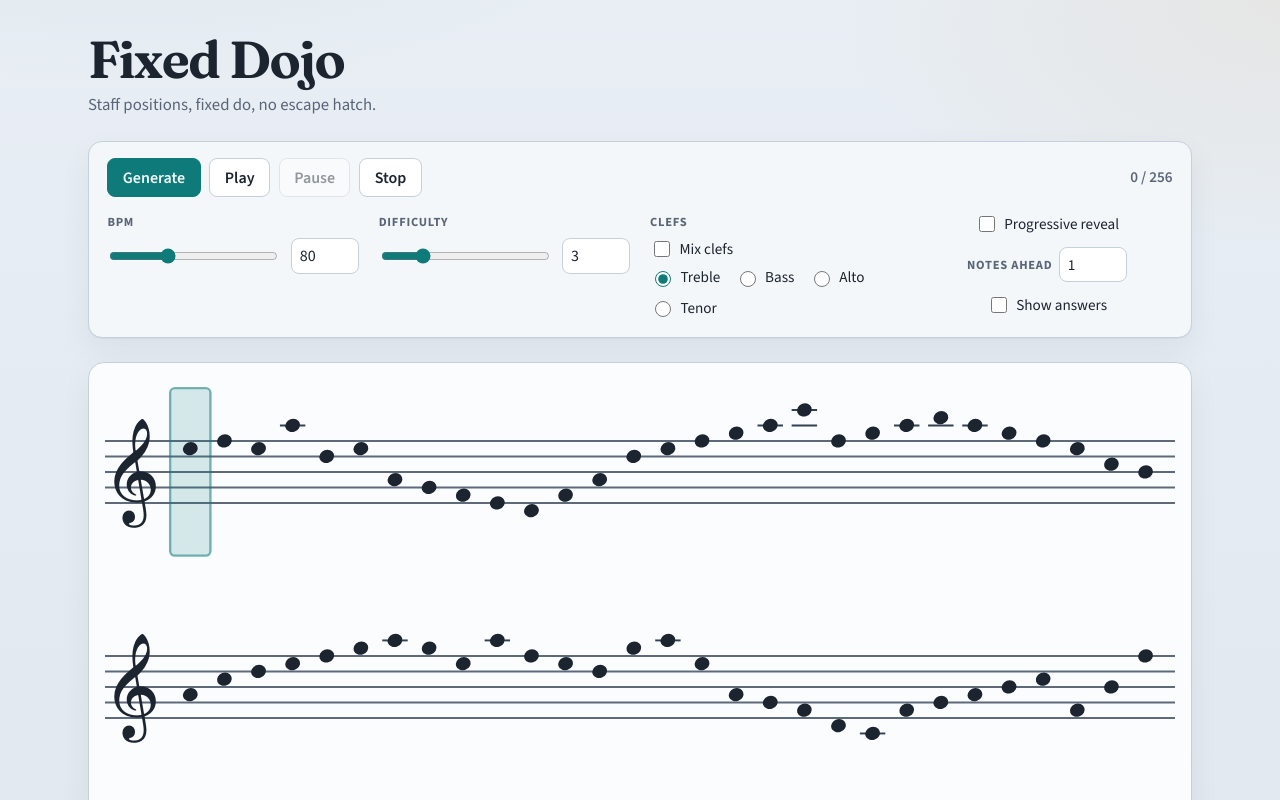
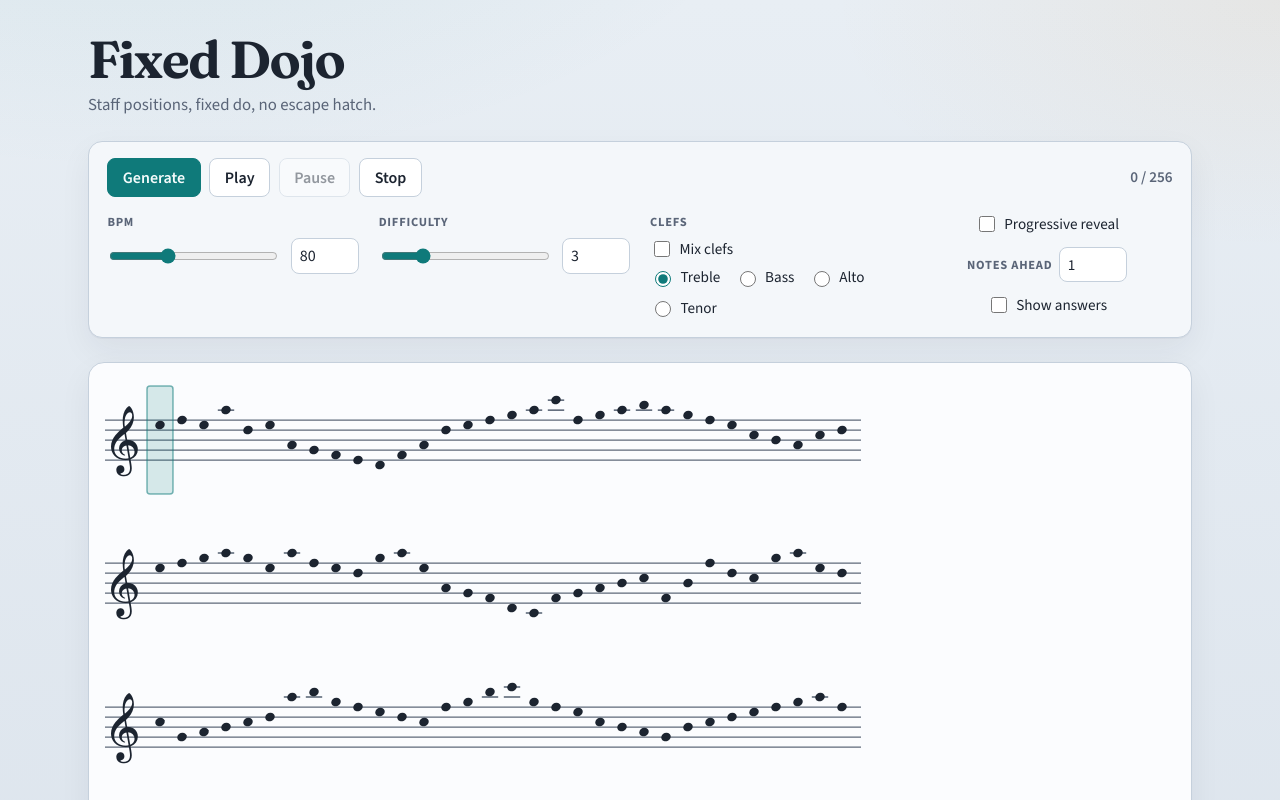
Before and after one commit to greenstrand/solfegepractice, a React (Vite) app: page / in a window 1280 px wide. Shown: the top 800 px of the page. Built offline with nearby package versions, Linux system fonts and the light colour scheme.

Commit message:
Lock staff geometry to a constant pixel scale across regenerates.

```diff
--- a/src/styles/score.css
+++ b/src/styles/score.css
@@ -22,8 +22,10 @@
 
 .staff-view {
   display: block;
-  width: 100%;
+  /* Intrinsic SVG width/height (1 user unit = 1 CSS px); do not stretch. */
+  width: auto;
   height: auto;
+  max-width: none;
   color: #1c2430;
 }
 
--- a/src/view/ScoreView.tsx
+++ b/src/view/ScoreView.tsx
@@ -4,6 +4,7 @@ import { useEffect, useRef, useState } from "react";
 import type { DrillNote } from "../model/generate";
 import type { NoteVisibility } from "../model/session";
 import { StaffView } from "./StaffView";
+import { notesPerRowForWidth } from "./staffLayout";
 import "../styles/score.css";
 
 export type ScoreViewProps = {
@@ -20,17 +21,10 @@ export type ScoreViewProps = {
 
 const MIN_NOTES_PER_ROW = 8;
 const MAX_NOTES_PER_ROW = 32;
-/** Approx px per note slot including amortized clef padding. */
-const PX_PER_NOTE_SLOT = 36;
 
+/** Notes-per-row from container width at fixed 1:1 staff geometry. */
 export function notesPerRowFromWidth(width: number): number {
-  if (!(width > 0)) {
-    return MAX_NOTES_PER_ROW;
-  }
-  return Math.min(
-    MAX_NOTES_PER_ROW,
-    Math.max(MIN_NOTES_PER_ROW, Math.floor(width / PX_PER_NOTE_SLOT)),
-  );
+  return notesPerRowForWidth(width, MIN_NOTES_PER_ROW, MAX_NOTES_PER_ROW);
 }
 
 export function ScoreView({
@@ -89,6 +83,7 @@ export function ScoreView({
             focusPeek={focusPeek}
             showRowStartClef
             showCursor={showCursor}
+            slotCount={perRow}
           />
         </div>
       ))}
--- a/src/view/StaffView.tsx
+++ b/src/view/StaffView.tsx
@@ -37,6 +37,11 @@ export type StaffViewProps = {
   /** Peek styling when Hold-F focus peek is active (labels come from visibilityFor). */
   focusPeek?: boolean;
   showCursor?: boolean;
+  /**
+   * Horizontal slot capacity for this row (notes-per-row). Staff line span uses
+   * max(notes.length, slotCount) so short final rows keep the same 1:1 scale.
+   */
+  slotCount?: number;
   className?: string;
 };
 
@@ -48,10 +53,14 @@ export function StaffView({
   showRowStartClef = false,
   focusPeek = false,
   showCursor = true,
+  slotCount,
   className = "staff-view",
 }: StaffViewProps) {
   const midClefs = midClefChangeCount(notes);
-  const width = staffRowWidth(notes.length, undefined, midClefs);
+  const slots = Math.max(notes.length, slotCount ?? notes.length);
+  // Width/height are CSS pixels: viewBox user units map 1:1 so STAFF_SPACING
+  // and clef fontSize never depend on note count or mid-clef density.
+  const width = staffRowWidth(slots, undefined, midClefs);
   const height = staffRowHeight();
   const midY = middleLineYFromTop();
   const labelY = height - STAFF_PAD_BOTTOM / 2;
@@ -69,9 +78,10 @@ export function StaffView({
   return (
     <svg
       className={className}
-      width="100%"
+      width={width}
+      height={height}
       viewBox={`0 0 ${width} ${height}`}
-      preserveAspectRatio="xMidYMid meet"
+      preserveAspectRatio="xMinYMid meet"
       role="img"
       aria-label="Staff row"
     >
--- a/src/view/staffLayout.ts
+++ b/src/view/staffLayout.ts
@@ -16,6 +16,15 @@ export const CLEF_INSET = 44;
 
 /** Extra horizontal gap before a mid-row clef change so the glyph clears the notehead. */
 export const MID_CLEF_EXTRA = Math.round(CLEF_INSET * 0.85);
+
+/** Trailing pad after the last note slot (right margin of a row). */
+export const STAFF_ROW_END_PAD = 8;
+
+/**
+ * Mid-clef gaps reserved when choosing notes-per-row from container width so
+ * dense clef-change rows rarely exceed the viewport at 1:1 user-unit scale.
+ */
+export const NOTES_PER_ROW_MID_CLEF_BUDGET = 2;
 
 /** Vertical padding above position MAX and below MIN for labels/ledgers. */
 export const STAFF_PAD_TOP = 8;
@@ -92,5 +101,25 @@ export function staffRowWidth(
   clefInset: number = CLEF_INSET,
   midClefCount = 0,
 ): number {
-  return clefInset + noteCount * NOTE_SLOT_WIDTH + midClefCount * MID_CLEF_EXTRA + 8;
+  return (
+    clefInset + noteCount * NOTE_SLOT_WIDTH + midClefCount * MID_CLEF_EXTRA + STAFF_ROW_END_PAD
+  );
 }
+
+/**
+ * Notes that fit in `widthPx` at 1:1 user-unit scale (1 unit = 1 CSS px).
+ * Reserves {@link NOTES_PER_ROW_MID_CLEF_BUDGET} mid-clef gaps.
+ */
+export function notesPerRowForWidth(
+  widthPx: number,
+  minNotes: number,
+  maxNotes: number,
+  midClefBudget: number = NOTES_PER_ROW_MID_CLEF_BUDGET,
+): number {
+  if (!(widthPx > 0)) {
+    return maxNotes;
+  }
+  const usable = widthPx - CLEF_INSET - STAFF_ROW_END_PAD - midClefBudget * MID_CLEF_EXTRA;
+  const count = Math.floor(usable / NOTE_SLOT_WIDTH);
+  return Math.min(maxNotes, Math.max(minNotes, count));
+}
```
